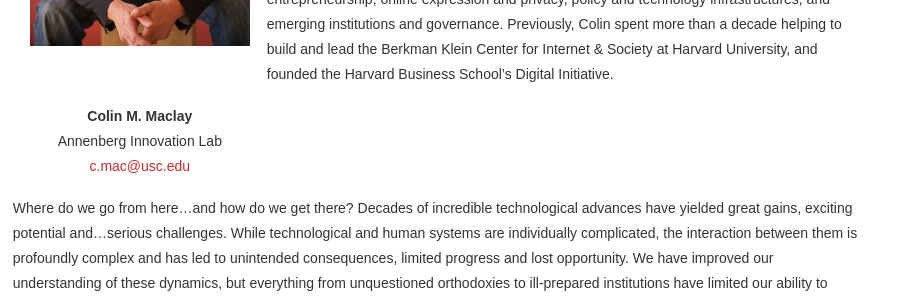
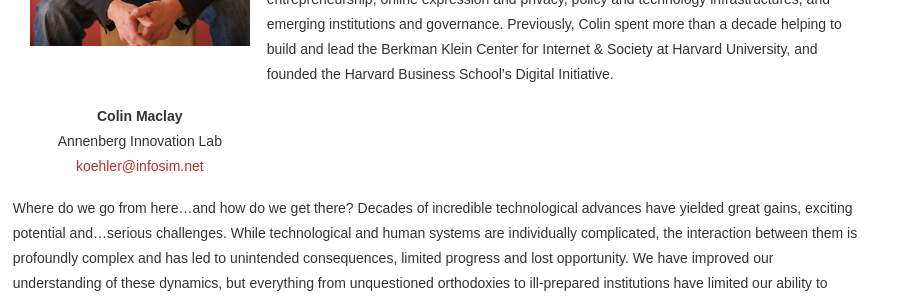
Before and after one commit to ohohlfeld/itc35, a Jekyll site: the page built from keynote.md, in a window 1280 px wide and 900 px high, scrolled down 1558 px. Shown: the part 152-452 px from the top of the window, without its empty margins (0-913 px from the left). Built offline with Jekyll 4.4.1, drawn with Linux system fonts in a browser that asks for light colours.

Commit message:
Update keynote.md

```diff
--- a/keynote.md
+++ b/keynote.md
@@ -61,9 +61,9 @@ Colin M. Maclay is executive director of the Annenberg Innovation Lab, research
     </tr>
     <tr>
         <td width="250" align="center">
-            <b>Colin M. Maclay</b><br>
+            <b>Colin Maclay</b><br>
              Annenberg Innovation Lab<br>
-            <a href="mailto:c.mac@usc.edu">c.mac@usc.edu</a>
+            <a href="mailto:koehler@infosim.net">koehler@infosim.net</a>
         </td>
     </tr>
   </tbody>
```
